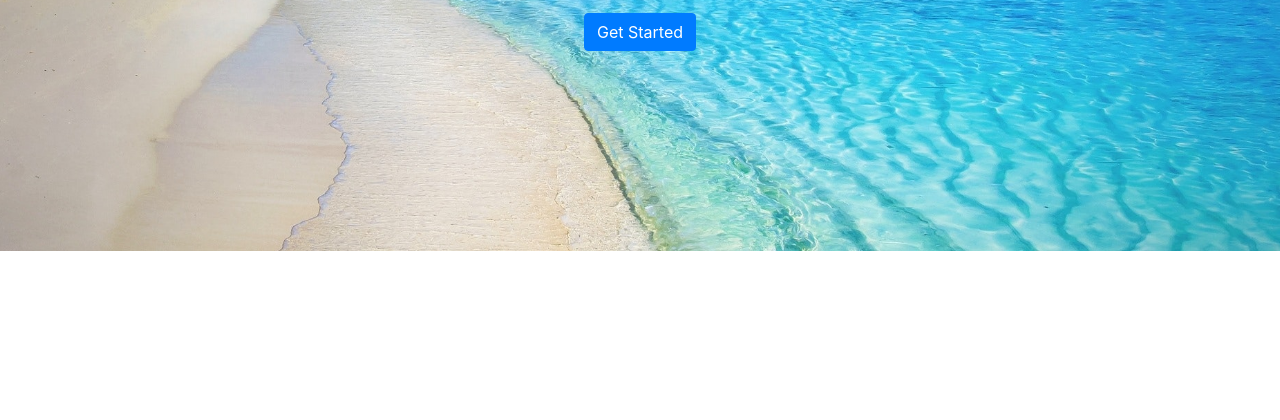
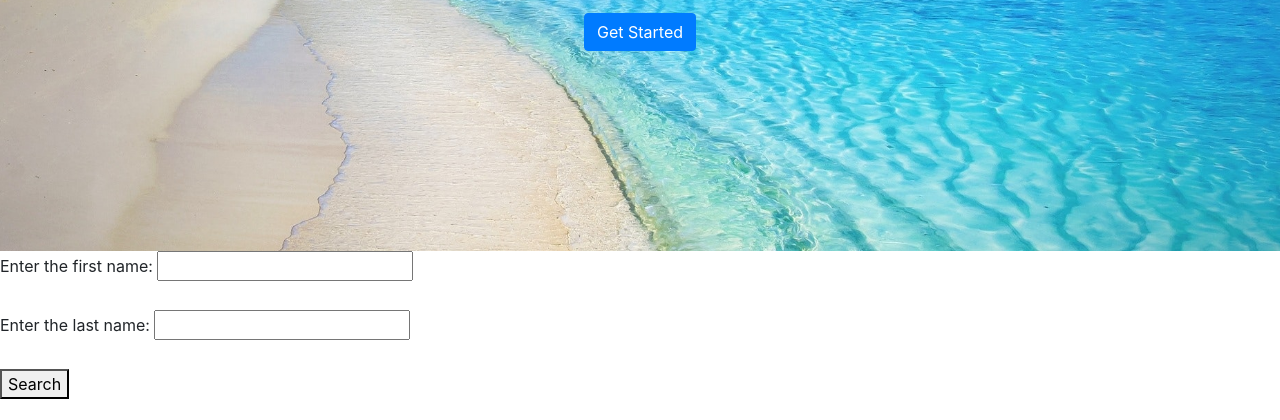
Before and after one commit to josh0125/StudentTutorProject, a Django app: page /search in a window 1280 px wide. Shown: the part 440-860 px from the top of the page. Before the commit the page ends 691 px from the top, so only its background shows below. Run offline with Django 4.2, Linux system fonts and the light colour scheme; parts of the project's set-up code (start-up, migrations or seed data) failed here and were passed over; some libraries are stand-ins or nearby versions.

```diff
--- a/profiles/urls.py
+++ b/profiles/urls.py
@@ -5,7 +5,9 @@ from .views import aboutPageView
 from .views import displayPageView
 from .views import inputPageView
 from .views import searchPageView
-
+from .views import inputProfilePageView
+from .views import searchProfilePageView
+from .views import findProfilePageView
 
 
 urlpatterns = [
@@ -13,9 +15,17 @@ urlpatterns = [
 
     path("about", aboutPageView, name="about"),
 
-    path("display", displayPageView, name="display"),
+    path("display/", displayPageView, name="display"),
 
     path("input", inputPageView, name="input"),
 
     path("search", searchPageView, name="search"),
+
+    path("searchprofile/", searchProfilePageView, name="searchprofile"),
+
+    path("findprofile/", findProfilePageView, name="findprofile"),
+
+    path("inputprofile/", inputProfilePageView, name="inputprofile"),
+
+
 ]
--- a/profiles/views.py
+++ b/profiles/views.py
@@ -1,4 +1,7 @@
 from django.shortcuts import render
+
+from .models import Profile
+from .models import Skill
 
 # Create your views here.
 
@@ -17,14 +20,20 @@ def aboutPageView(request) :
     return render(request, 'profiles/about.html', context)
 
 def displayPageView(request) :
+    data = Profile.objects.all()
+
     context = {
-            }
+        "our_profiles" : data
+    }
 
     return render(request, 'profiles/display.html', context)
 
 def inputPageView(request):
+    data_skill = Skill.objects.all()
+
     context = {
-            }
+        "our_skills" : data_skill
+    }
 
     return render(request, 'profiles/input.html', context)
 
@@ -33,3 +42,53 @@ def searchPageView(request):
             }
 
     return render(request, 'profiles/search.html', context)
+
+def searchProfilePageView(request):
+    context = {
+            }
+
+    return render(request, 'profiles/search.html', context)
+
+def findProfilePageView(request):
+    return render(request, 'profiles/search.html')
+
+def searchProfilePageView(request) :
+    sFirst = (request.GET['first_name']).upper()
+    sLast = (request.GET['last_name']).upper()
+    data = Profile.objects.filter(first_name=sFirst, last_name=sLast)
+
+    if data.count() > 0:
+        context = {
+            "our_profiles" : data
+        }
+        return render(request, 'profiles/display.html', context)
+    else:
+        return HttpResponse("Not found")
+
+def inputProfilePageView(request):
+    if request.method == 'POST':
+
+        #Create a new employee object from the model (like a new record)
+        profile = Profile()
+
+        #Store the data from the form to the new object's attributes (like columns)
+        profile.first_name = request.POST.get('first_name')
+        profile.last_name = request.POST.get('last_name')
+        profile.user_name = request.POST.get('user_name')
+        profile.password = request.POST.get('password')
+        profile.phone = request.POST.get('phone')
+        profile.email = request.POST.get('email')
+
+        #new_skill = Skill.objects.get(id = request.POST.get('id'))
+        new_skill = request.POST.get('skills.id')
+
+        profile.skills.add(Skill.object.get(id = new_skill))
+
+        profile.save()
+
+    data = Profile.objects.all()
+
+    context = {
+        "our_profiles" : data
+    }
+    return render(request, 'profiles/display.html', context)
--- a/templates/profiles/search.html
+++ b/templates/profiles/search.html
@@ -11,4 +11,16 @@
         </div>
     </div>
 </header>
+<div>
+    <form action="{% url 'searchprofile' %}" name="form" method="get">
+        <label for='first_name'>Enter the first name:</label>
+        <input type="text" name='first_name' id='first_name'>
+        <br><br>
+
+        <label for='last_name'>Enter the last name:</label>
+        <input type="text" name='last_name' id='last_name'>
+        <br><br>
+        <button type="submit">Search</button>
+    </form>
+</div>
 {% endblock %}
```
Also changed, not shown: templates/profiles/display.html (+21 -0 lines), templates/profiles/input.html (+18 -12 lines).
